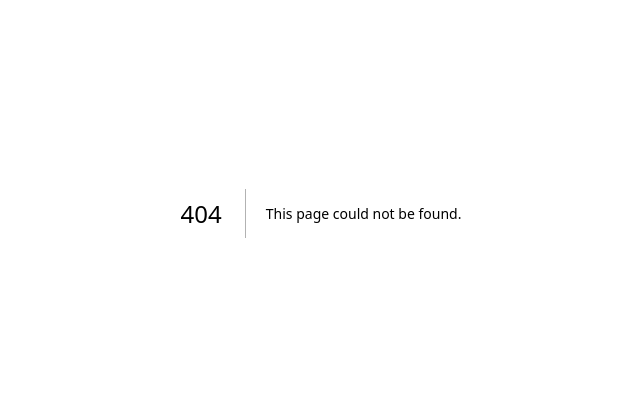
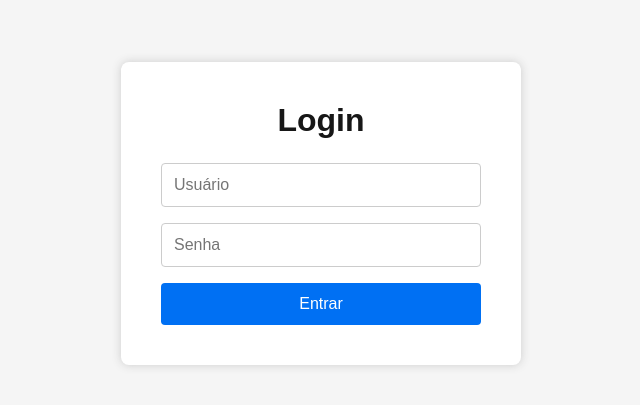
Before and after one commit to PauloEwerson/financial-dashboard, a Next.js app: page /login in a window 1280 px wide. Before the commit this address had no page. Shown: the part 187-592 px from the top of the page, without its empty margins (319-959 px from the left). Built offline with nearby package versions, Linux system fonts and the light colour scheme.

Commit message:
feat: Implementa página de login

```diff
--- /dev/null
+++ b/src/app/login/page.tsx
@@ -0,0 +1,8 @@
+import React from 'react';
+import LoginForm from '@/components/LoginForm';
+
+const LoginPage: React.FC = () => {
+  return <LoginForm />;
+};
+
+export default LoginPage;
```
